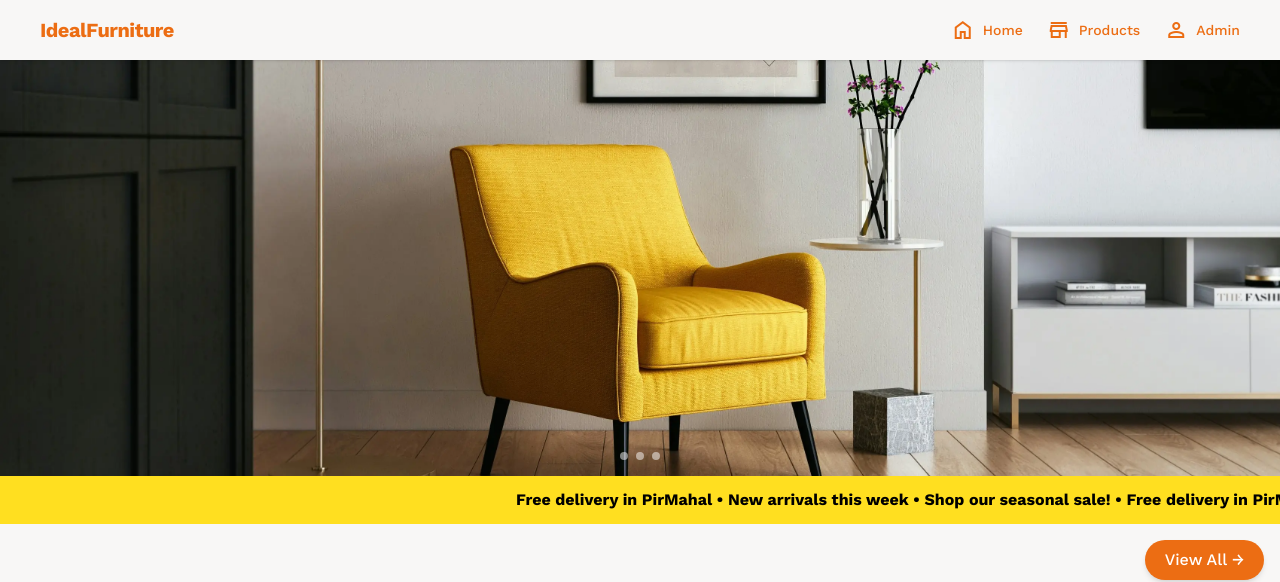
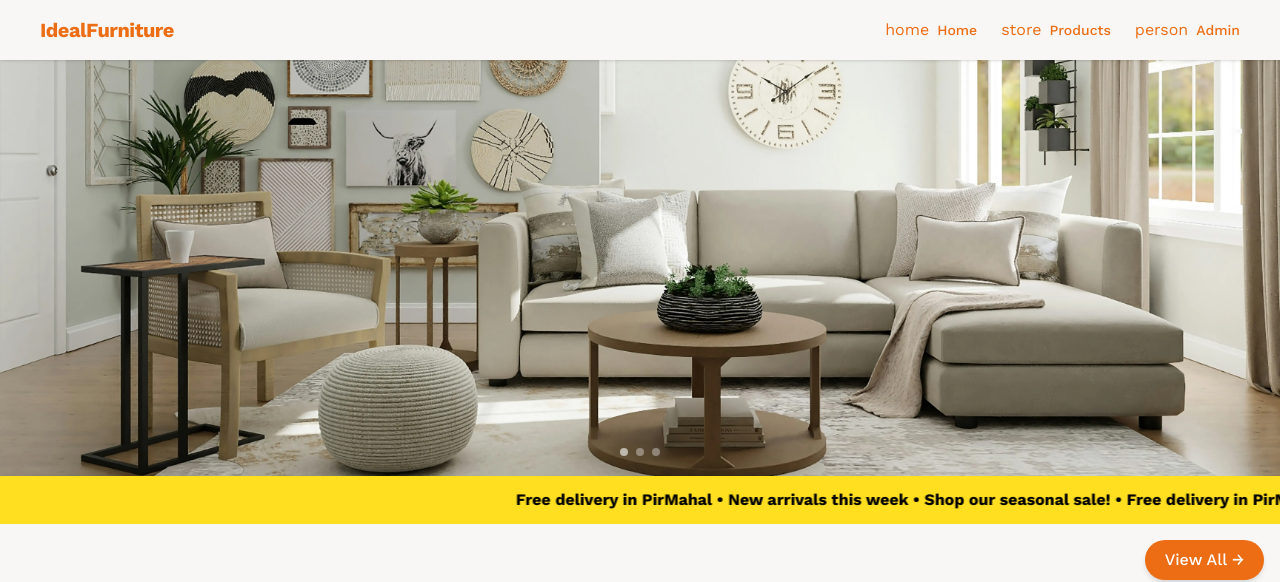
Before and after one commit to Salaar052/idealfurniture, a Next.js app: page / in a window 1280 px wide. Shown: the top 582 px of the page. Built offline with nearby package versions, Linux system fonts and the light colour scheme; no server answers; the database is empty.

Commit message:
loader.io text file added

```diff
--- a/src/app/layout.tsx
+++ b/src/app/layout.tsx
@@ -1,6 +1,14 @@
+import type { Metadata } from "next";
 import Script from "next/script";
-import type { Metadata } from "next";
+import { Work_Sans } from "next/font/google";
 import "./globals.css";
+
+// ✅ Self-hosted Google Font (NO render blocking)
+const workSans = Work_Sans({
+  subsets: ["latin"],
+  weight: ["400", "500", "700"],
+  display: "swap",
+});
 
 export const metadata: Metadata = {
   title: "IdealFurniture",
@@ -29,24 +37,21 @@ export default function RootLayout({
           `}
         </Script>
 
-        {/* Preload hero image */}
-        <link rel="preload" as="image" href="/images/img1.webp" />
+        {/* Preload hero image (LCP optimization) */}
+        <link
+          rel="preload"
+          as="image"
+          href="/images/img1.webp"
+          fetchPriority="high"
+        />
 
         {/* Favicon */}
         <link rel="icon" href="/favicon.ico" />
-
-        {/* Fonts */}
-        <link
-          href="https://fonts.googleapis.com/css2?family=Work+Sans:wght@400;500;700&display=swap"
-          rel="stylesheet"
-        />
-        <link
-          href="https://fonts.googleapis.com/css2?family=Material+Symbols+Outlined"
-          rel="stylesheet"
-        />
       </head>
 
-      <body className="antialiased bg-background-light text-light">
+      <body
+        className={`${workSans.className} antialiased bg-background-light text-light`}
+      >
         {children}
       </body>
     </html>
--- a/src/components/carosel.tsx
+++ b/src/components/carosel.tsx
@@ -9,10 +9,25 @@ export default function AnnouncementCarousel() {
 
   return (
     <section className="flex flex-col w-full">
-      {/* ✅ Hero Image Carousel */}
+      {/* 🔥 Hero Section (LCP Critical) */}
       <div className="relative w-full overflow-hidden h-[12rem] sm:h-[14rem] md:h-[16rem] lg:h-[26rem]">
-        <div className="carousel-track flex w-full h-full animate-slide">
-          {images.map((img, index) => (
+
+        {/* ✅ Render ONLY first image initially for faster LCP */}
+        <div className="relative w-full h-full">
+          <Image
+            src={images[0]}
+            alt="Hero banner"
+            fill
+            className="object-cover object-center"
+            priority
+            fetchPriority="high"
+            sizes="100vw"
+          />
+        </div>
+
+        {/* ✅ Carousel images (deferred) */}
+        <div className="carousel-track flex w-full h-full animate-slide absolute inset-0">
+          {images.slice(1).map((img, index) => (
             <div
               key={index}
               className="relative w-full flex-shrink-0 h-full"
@@ -20,33 +35,32 @@ export default function AnnouncementCarousel() {
             >
               <Image
                 src={img}
-                alt={`slide-${index}`}
+                alt={`slide-${index + 1}`}
                 fill
                 className="object-cover object-center"
-                priority={index === 0} // only first loads eagerly
-                loading={index === 0 ? "eager" : "lazy"} // all others lazy
+                loading="lazy"
                 sizes="100vw"
               />
             </div>
           ))}
         </div>
 
-        {/* Navigation Dots */}
-        <div className="absolute bottom-4 left-1/2 -translate-x-1/2 flex gap-2 z-10">
+        {/* ✅ Navigation Dots (CLS safe) */}
+        <div className="absolute bottom-4 left-1/2 -translate-x-1/2 flex gap-2 z-10 h-3">
           {images.map((_, idx) => (
-            <div
+            <span
               key={idx}
-              className={`w-2 h-2 rounded-full bg-white/50 ${
-                idx === 0 ? "animate-pulse" : ""
+              className={`block w-2 h-2 rounded-full bg-white/60 ${
+                idx === 0 ? "opacity-100" : "opacity-60"
               }`}
-            ></div>
+            />
           ))}
         </div>
       </div>
 
-      {/* ✅ Announcement Bar */}
+      {/* ✅ Announcement Bar (Non-critical) */}
       <div className="overflow-hidden bg-yellow-300 py-3">
-        <div className="animate-marquee whitespace-nowrap inline-block">
+        <div className="animate-marquee whitespace-nowrap inline-block will-change-transform">
           <span className="text-black text-sm sm:text-base font-semibold px-4">
             Free delivery in PirMahal • New arrivals this week • Shop our
             seasonal sale! • Free delivery in PirMahal • New arrivals this week
```
Also changed, not shown: public/loaderio-66633ad48dc03d3ebc73ed59519cd674.txt (added).
